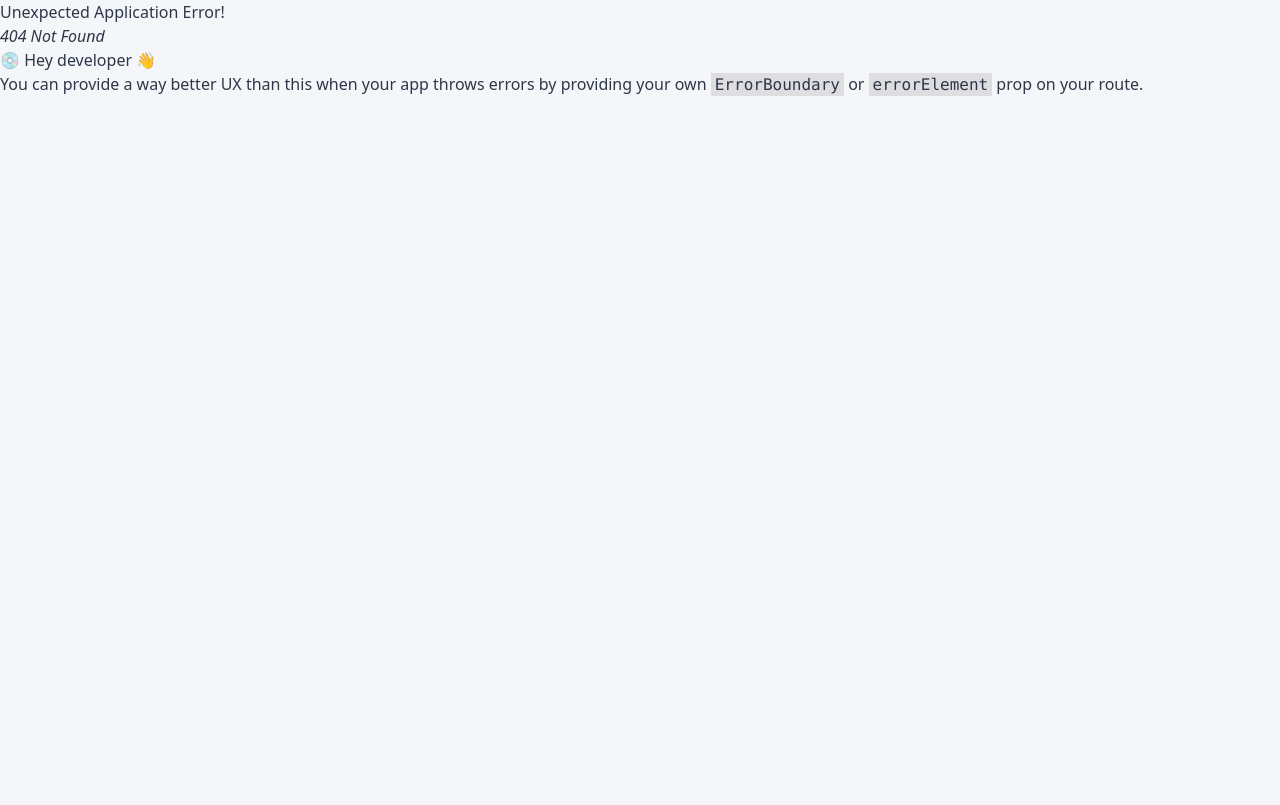
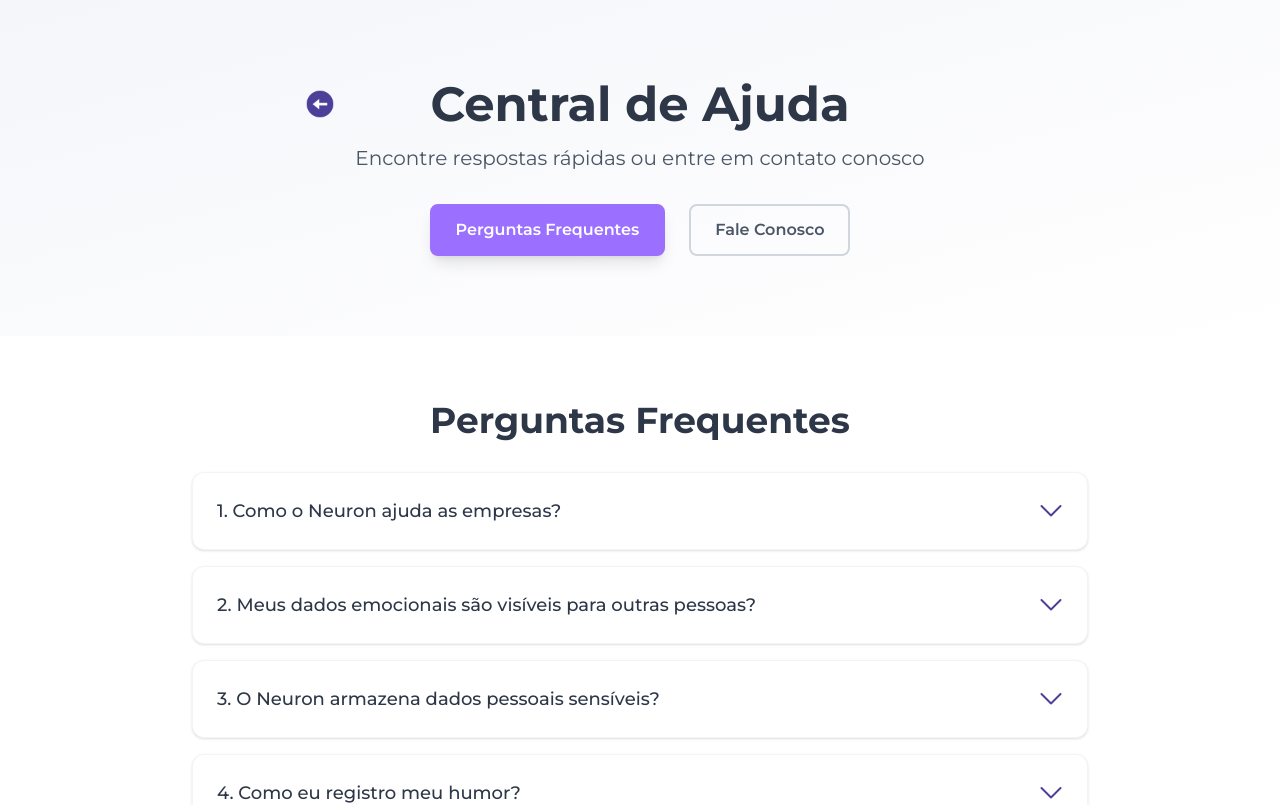
Before and after one commit to annaclrl/neuron-front-end, a React (Vite) app: page /informacoes in a window 1280 px wide. Before the commit this address had no page. Shown: the top 805 px of the page. Built offline with nearby package versions, Linux system fonts and the light colour scheme.

Commit message:
styles: estilizando página de FAQContato

```diff
--- a/src/components/FAQItem/index.tsx
+++ b/src/components/FAQItem/index.tsx
@@ -14,21 +14,35 @@
   };
 
   return (
-    <div>
-      <button onClick={toggleOpen} aria-expanded={isOpen}>
-        <span>{pergunta}</span>
-
+    <div className={`bg-white rounded-xl border border-gray-100 shadow-sm mb-4 transition-all duration-300 hover:shadow-md ${
+      isOpen ? 'shadow-lg border-(--roxo-vibrante)/20' : ''
+    }`}>
+      <button
+        className="w-full flex justify-between items-center p-4 md:p-5 lg:p-6 text-left cursor-pointer transition-colors duration-200 hover:bg-(--cinza-claro)/50"
+        onClick={toggleOpen}
+        aria-expanded={isOpen}
+      >
+        <span className="text-sm md:text-base lg:text-lg font-medium pr-3 md:pr-4" style={{ color: 'var(--cinza-escuro)' }}>
+          {pergunta}
+        </span>
         <img
           src={IconSeta}
           alt={isOpen ? "Fechar resposta" : "Abrir resposta"}
+          className={`w-5 h-5 md:w-6 md:h-6 object-contain transition-transform duration-300 shrink-0 ${
+            isOpen ? 'rotate-180' : ''
+          }`}
         />
       </button>
 
-      {isOpen && (
-        <div>
-          <p>{resposta}</p>
+      <div className={`overflow-hidden transition-all duration-300 ease-in-out ${
+        isOpen ? 'max-h-96' : 'max-h-0'
+      }`}>
+        <div className="px-4 md:px-5 lg:px-6 pb-4 md:pb-5 lg:pb-6 pt-2">
+          <p className="text-gray-600 leading-relaxed text-sm md:text-base" style={{ lineHeight: '1.6' }}>
+            {resposta}
+          </p>
         </div>
-      )}
+      </div>
     </div>
   );
 };
--- a/src/data/perguntasFAQ.ts
+++ b/src/data/perguntasFAQ.ts
@@ -1,6 +1,6 @@
 export const perguntasFAQ = [
     {
-        pergunta: "1. Como o MindTrack ajuda as empresas?",
+        pergunta: "1. Como o Neuron ajuda as empresas?",
         resposta: "Através de relatórios e dashboards, gestores podem entender o clima emocional das equipes e agir de forma preventiva diante de sinais de estresse e burnout."
     },
     {
@@ -8,7 +8,7 @@
         resposta: "Não. Apenas o colaborador e o administrador (de forma agregada e anônima) têm acesso aos dados. O foco é cuidar das pessoas, não expô-las."
     },
     {
-        pergunta: "3. O MindTrack armazena dados pessoais sensíveis?",
+        pergunta: "3. O Neuron armazena dados pessoais sensíveis?",
         resposta: "A plataforma coleta apenas informações necessárias para análise de bem-estar, seguindo boas práticas de segurança e LGPD."
     },
     {
@@ -20,7 +20,7 @@
         resposta: "Sim! O histórico mostra seu progresso ao longo dos dias."
     },
     {
-        pergunta: "6. O MindTrack substituirá o contato humano?",
+        pergunta: "6. O Neuron substituirá o contato humano?",
         resposta:  "De forma alguma. A tecnologia aqui é uma aliada para fortalecer o diálogo e a empatia dentro das organizações."
     },
 ]
--- a/src/pages/FAQContato/index.tsx
+++ b/src/pages/FAQContato/index.tsx
@@ -23,34 +23,62 @@
   }, [location.search]);
 
   return (
-    <main>
-      <section>
-        <div>
-          <button onClick={() => natigate(-1)}>
-            <img src={Seta} alt="Ícone de seta para voltar" />
-          </button>
-
-          <h1>Central de Ajuda</h1>
-          <p>Encontre respostas rápidas ou entre em contato conosco</p>
-
-          <div>
-            <button onClick={() => setActiveSection('faq')}>
-              Perguntas Frequentes
-            </button>
-
-            <button onClick={() => setActiveSection('contato')}>
-              Fale Conosco
-            </button>
+    <main className="min-h-screen bg-white" style={{ fontFamily: 'var(--fonte-principal)' }}>
+      <section className="bg-linear-to-br from-(--cinza-claro) to-white py-16 md:py-20">
+        <div className="max-w-4xl mx-auto px-4">
+          <div className="flex flex-col items-center text-center">
+            <div className="flex items-center gap-4 mb-4 relative w-full max-w-2xl">
+              <button
+                onClick={() => natigate(-1)}
+                className="shrink-0 hover:opacity-70 transition-opacity absolute left-0"
+              >
+                <img
+                  src={Seta}
+                  alt="Ícone de seta para voltar"
+                  className="w-6 h-6 md:w-8 md:h-8"
+                />
+              </button>
+              <h1
+                className="text-4xl md:text-5xl font-bold flex-1 text-center"
+                style={{ color: 'var(--cinza-escuro)' }}
+              >
+                Central de Ajuda
+              </h1>
+            </div>
+            <p className="text-lg md:text-xl text-gray-600 mb-8 max-w-2xl">
+              Encontre respostas rápidas ou entre em contato conosco
+            </p>
+            <div className="flex justify-center gap-4 md:gap-6">
+              <button
+                onClick={() => setActiveSection('faq')}
+                className={`px-6 py-3 rounded-lg font-semibold transition-all duration-200 text-base border-2 ${activeSection === 'faq'
+                    ? 'bg-(--roxo-vibrante) text-white border-(--roxo-vibrante) shadow-lg'
+                    : 'bg-transparent text-gray-600 border-gray-300 hover:border-(--roxo-vibrante) hover:text-(--roxo-vibrante)'
+                  }`}
+              >
+                Perguntas Frequentes
+              </button>
+              <button
+                onClick={() => setActiveSection('contato')}
+                className={`px-6 py-3 rounded-lg font-semibold transition-all duration-200 text-base border-2 ${activeSection === 'contato'
+                    ? 'bg-(--roxo-vibrante) text-white border-(--roxo-vibrante) shadow-lg'
+                    : 'bg-transparent text-gray-600 border-gray-300 hover:border-(--roxo-vibrante) hover:text-(--roxo-vibrante)'
+                  }`}
+              >
+                Fale Conosco
+              </button>
+            </div>
           </div>
         </div>
       </section>
 
-      <div>
+      <div className="max-w-6xl mx-auto py-12 md:py-16 px-4">
         {activeSection === 'faq' && (
-          <section>
-            <h2>Perguntas Frequentes</h2>
-
-            <div>
+          <section className="max-w-4xl mx-auto">
+            <h2 className="text-3xl md:text-4xl font-bold mb-8 text-center" style={{ color: 'var(--cinza-escuro)' }}>
+              Perguntas Frequentes
+            </h2>
+            <div className="space-y-4">
               {perguntasFAQ.map((item, index) => (
                 <FAQItem
                   key={index}
@@ -63,42 +91,62 @@
         )}
 
         {activeSection === 'contato' && (
-          <section>
-            <div>
-              <h2>Fale Conosco</h2>
-              <p>
-                Quer saber mais sobre o MindTrack ou propor uma parceria?
-                Entre em contato com a nossa equipe.
+          <section className="max-w-6xl mx-auto">
+            <div className="text-center mb-12 md:mb-16">
+              <h2 className="text-3xl md:text-4xl font-bold mb-4" style={{ color: 'var(--cinza-escuro)' }}>
+                Fale Conosco
+              </h2>
+              <p className="text-lg text-gray-600 max-w-3xl mx-auto leading-relaxed">
+                Quer saber mais sobre o Neuron ou propor uma parceria?
+                Entre em contato com a nossa equipe — adoramos conversar sobre bem-estar,
+                inovação e o futuro do trabalho.
               </p>
             </div>
 
-            <div>
-              <div>
-                <div>
-                  <img src={IconEmail} alt="Ícone de email" />
+            <div className="grid grid-cols-1 md:grid-cols-2 gap-8 mb-16 justify-center max-w-2xl mx-auto">
+              <div className="bg-white p-8 rounded-xl shadow-lg border border-gray-100 text-center hover:shadow-xl transition-all duration-300">
+                <div className="w-16 h-16 bg-(--cinza-claro) rounded-full flex items-center justify-center mx-auto mb-4">
+                  <img
+                    src={IconEmail}
+                    alt="Ícone de email"
+                    className="w-8 h-8 object-contain"
+                  />
                 </div>
-
-                <h3>E-mail</h3>
-                <p>contato@mindtrack.com</p>
-                <span>Respondemos em até 24h</span>
+                <h3 className="text-xl font-semibold mb-3" style={{ color: 'var(--roxo-escuro)' }}>
+                  E-mail
+                </h3>
+                <p className="text-lg font-medium mb-2" style={{ color: 'var(--cinza-escuro)' }}>
+                  contato@neuron.com
+                </p>
+                <span className="text-sm text-gray-500">Respondemos em até 24h</span>
               </div>
-
-              <div>
-                <div>
-                  <img src={IconTelefone} alt="Ícone de telefone" />
+              <div className="bg-white p-8 rounded-xl shadow-lg border border-gray-100 text-center hover:shadow-xl transition-all duration-300">
+                <div className="w-16 h-16 bg-(--cinza-claro) rounded-full flex items-center justify-center mx-auto mb-4">
+                  <img
+                    src={IconTelefone}
+                    alt="Ícone de telefone"
+                    className="w-8 h-8 object-contain"
+                  />
                 </div>
-
-                <h3>Telefone</h3>
-                <p>(11) 99999-9999</p>
-                <span>Ligue para nosso atendimento</span>
+                <h3 className="text-xl font-semibold mb-3" style={{ color: 'var(--roxo-escuro)' }}>
+                  Telefone
+                </h3>
+                <p className="text-lg font-medium mb-2" style={{ color: 'var(--cinza-escuro)' }}>
+                  (11) 99999-9999
+                </p>
+                <span className="text-sm text-gray-500">Ligue para nosso atendimento</span>
               </div>
             </div>
 
-            <div>
-              <div>
-                <h3>Nosso Compromisso</h3>
-                <p>
+            <div className="bg-(--cinza-claro) rounded-2xl p-8 md:p-12 text-center">
+              <div className="max-w-3xl mx-auto">
+                <h3 className="text-2xl md:text-3xl font-bold mb-4" style={{ color: 'var(--roxo-escuro)' }}>
+                  Nosso Compromisso
+                </h3>
+                <p className="text-lg text-gray-600 leading-relaxed">
                   Cuidar da saúde emocional das pessoas é o que nos move.
+                  Por isso, cada feedback é uma oportunidade de melhorar e criar
+                  uma experiência mais humana e empática para todos.
                 </p>
               </div>
             </div>
--- a/src/pages/PaginaInicial/index.tsx
+++ b/src/pages/PaginaInicial/index.tsx
@@ -50,7 +50,7 @@
                 Colaboradores
               </button>
               <button
-                onClick={() => navigate('/sobre')}
+                onClick={() => navigate('/informacoes')}
                 className="px-6 py-3 lg:px-8 lg:py-4 rounded-lg font-semibold transition-all duration-200 text-base lg:text-lg bg-white text-gray-700 border border-gray-300 hover:border-gray-400 hover:bg-gray-50"
               >
                 Saiba Mais
--- a/src/routes/AppRoutes.tsx
+++ b/src/routes/AppRoutes.tsx
@@ -13,7 +13,7 @@
         element: <Integrantes />
     },
     {
-        path: "/sobre",
+        path: "/informacoes",
         element: <FAQContato />
     }
 ])
```
